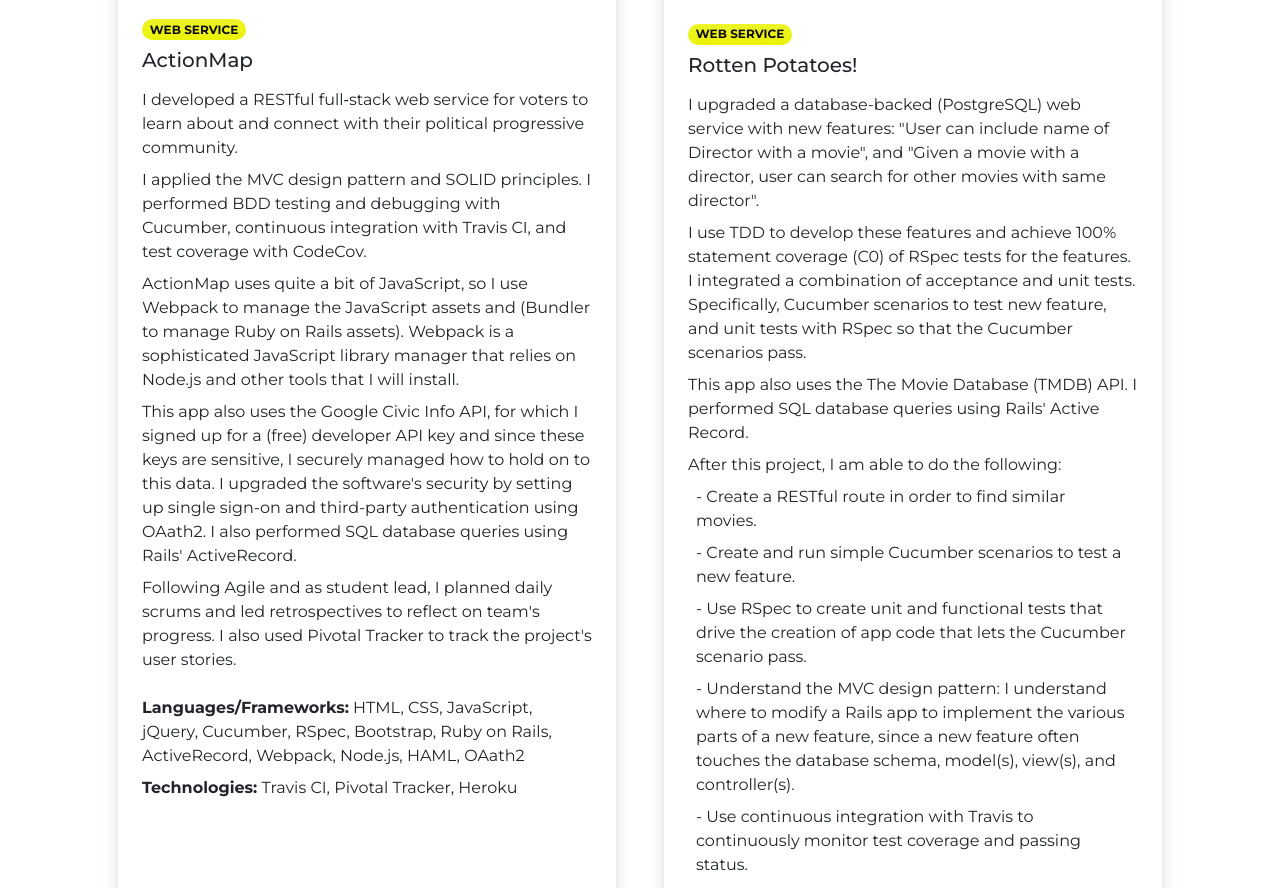
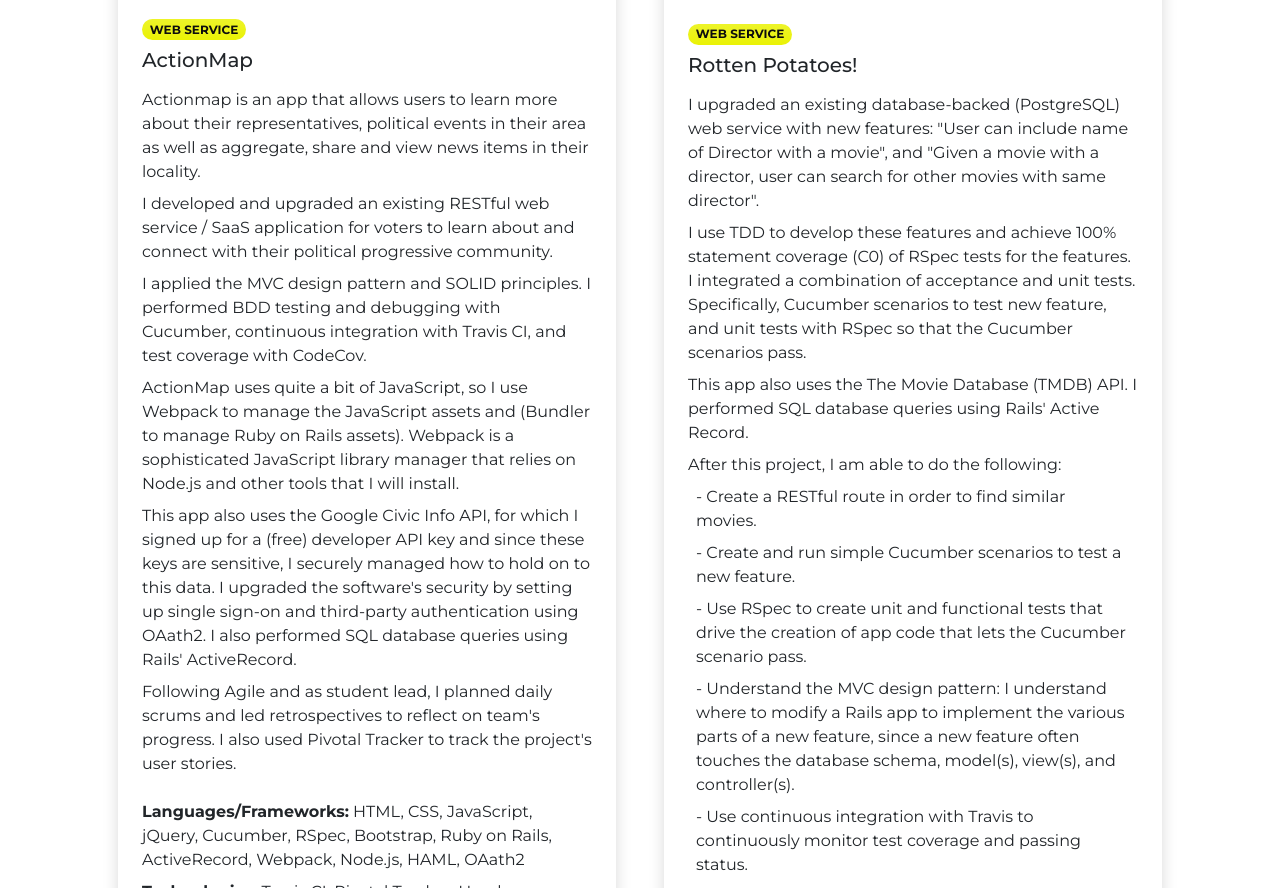
Before and after one commit to acruz101/acruz101.github.io, a website: page softdes-home.html in a window 1280 px wide. Shown: the part 997-1885 px from the top of the page. Drawn offline with nearby package versions, Linux system fonts and the light colour scheme.

Commit message:
edit dev project

```diff
--- a/softdes-home.html
+++ b/softdes-home.html
@@ -58,7 +58,8 @@
                                 <div class="card-body p-4">
                                     <div class="badge text-black bg-neon bg-gradient rounded-pill mb-2">WEB SERVICE</div>
                                     <a class="fw-bolder a-hide-underline link-dark stretched-link " href="https://desolate-fjord-17131.herokuapp.com"><div class="h5 card-title mb-3">ActionMap</div></a>
-                                    <p class="card-text mb-2">I developed a RESTful full‑stack web service for voters to learn about and connect with their political progressive community.</p>
+                                    <p class="card-text mb-2">Actionmap is an app that allows users to learn more about their representatives, political events in their area as well as aggregate, share and view news items in their locality.</p>
+                                    <p class="card-text mb-2">I developed and upgraded an existing RESTful web service / SaaS application for voters to learn about and connect with their political progressive community.</p>
                                     <p class="card-text mb-2">I applied the MVC design pattern and SOLID principles. I performed BDD testing and debugging with Cucumber, continuous integration with Travis CI, and test coverage with CodeCov.</p>
                                     <p class="card-text mb-2">ActionMap uses quite a bit of JavaScript, so I use Webpack to manage the JavaScript assets and (Bundler to manage Ruby on Rails assets). Webpack is a sophisticated JavaScript library manager that relies on Node.js and other tools that I will install.</p>
                                     <p class="card-text mb-2">This app also uses the Google Civic Info API, for which I signed up for a (free) developer API key and since these keys are sensitive, I securely managed how to hold on to this data. I upgraded the software's security by setting up single sign-on and third-party authentication using OAath2. I also performed SQL database queries using Rails' ActiveRecord.</p>
@@ -85,7 +86,7 @@
                                 <div class="card-body p-4">
                                     <div class="badge text-black bg-neon bg-gradient rounded-pill mb-2">WEB SERVICE</div>
                                     <a class="fw-bolder a-hide-underline link-dark stretched-link " href="https://mysterious-wildwood-56143.herokuapp.com"><div class="h5 card-title mb-3">Rotten Potatoes!</div></a>
-                                    <p class="card-text mb-2">I upgraded a database-backed (PostgreSQL) web service with new features: "User can include name of Director with a movie", and "Given a movie with a director, user can search for other movies with same director".</p>
+                                    <p class="card-text mb-2">I upgraded an existing database-backed (PostgreSQL) web service with new features: "User can include name of Director with a movie", and "Given a movie with a director, user can search for other movies with same director".</p>
                                     <p class="card-text mb-2">I use TDD to develop these features and achieve 100% statement coverage (C0) of RSpec tests for the features. I integrated a combination of acceptance and unit tests. Specifically, Cucumber scenarios to test new feature, and unit tests with RSpec so that the Cucumber scenarios pass.</p>
                                     <p class="card-text mb-2">This app also uses the The Movie Database (TMDB) API. I performed SQL database queries using Rails' Active Record.</p>
                                     <p class="card-text mb-2">After this project, I am able to do the following:</p>
```
